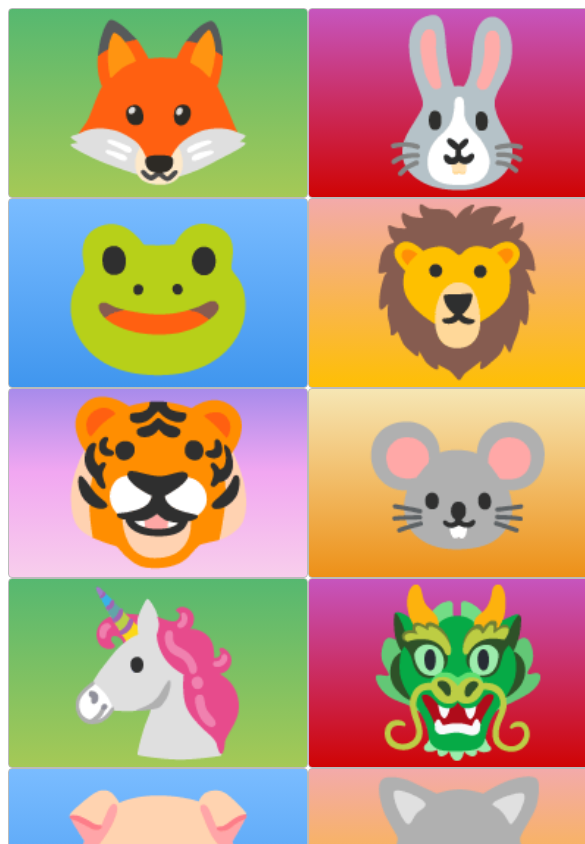
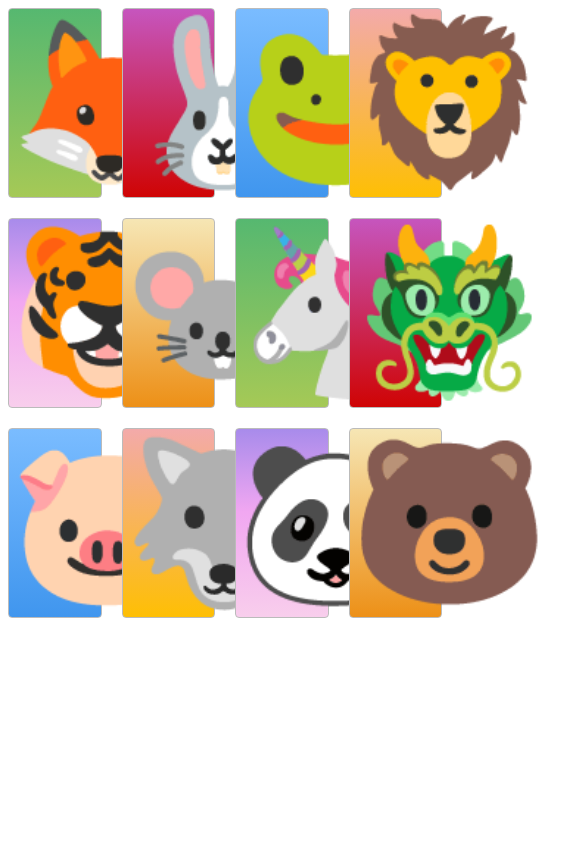
Before and after one commit to JayKirt/CSS-Grid, a plain HTML site: page index.html in a window 390 px wide. Shown: the top 844 px of the page, 585 px wide, since content can reach past the window. Drawn offline with Linux system fonts and the light colour scheme.

Commit message:
using % to gain responsivness with grid colums

```diff
--- a/style.css
+++ b/style.css
@@ -1,6 +1,7 @@
 .container {
     display: grid;
-    grid-template-columns: 300px 300px ;
+    grid-template-columns: 25% 25% 25% 25% ;
+    gap: 20px;
 }
 
 .zone {
```
